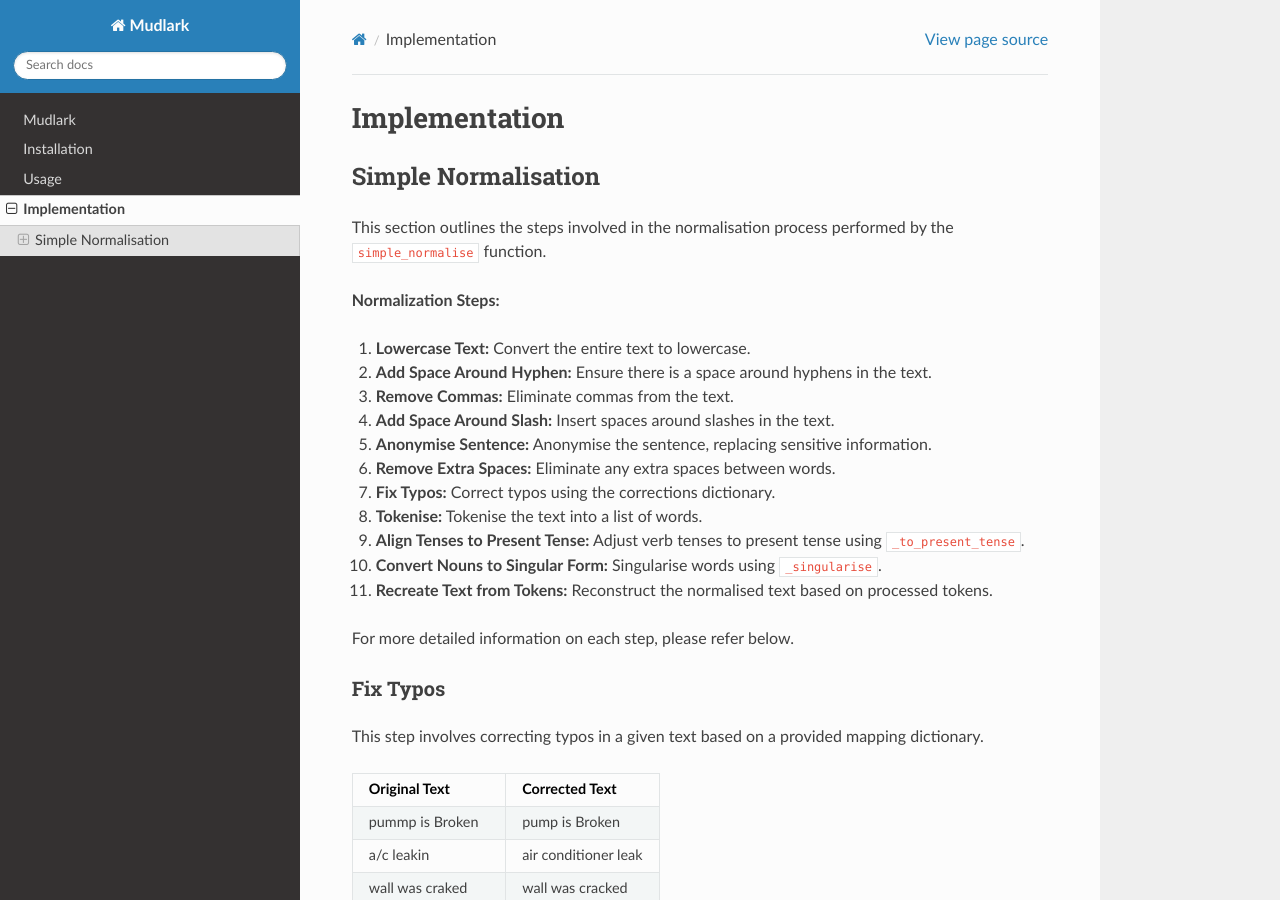
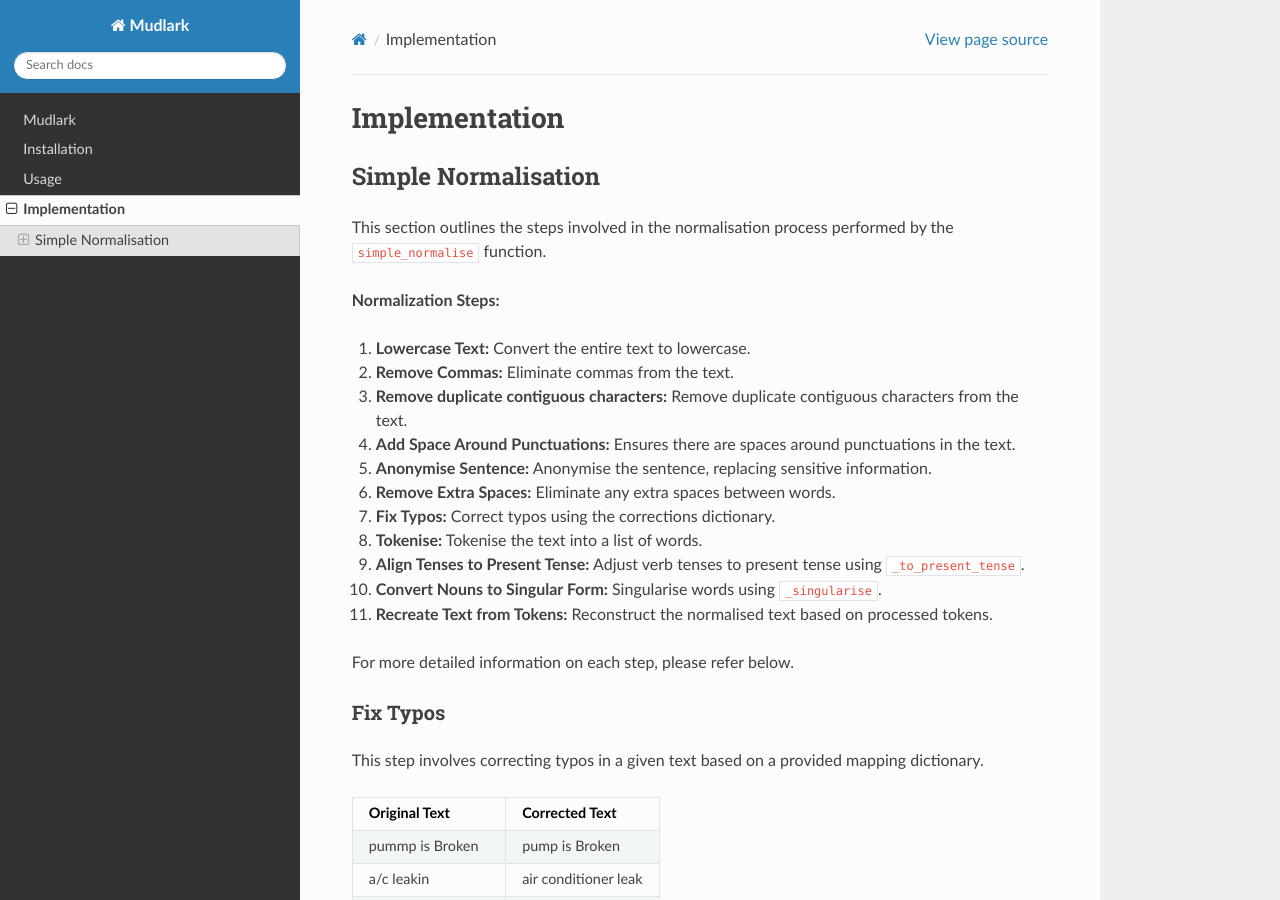
Before and after one commit to nlp-tlp/mudlark, a Sphinx documentation site: the page built from docs/source/implementation.rst, in a window 1280 px wide and 900 px high. Built offline with Sphinx 7.4.7 and the Read the Docs theme 2.0.0, drawn with Linux system fonts in a browser that asks for light colours.

Commit message:
Add simple_normalise functions
- Add spaces around punctuations
- Remove duplicate contiguous characters
- Still need to remove commas?
- TODO - remove undesirable characters
- TODO - space around slash need to handle cases where / should be preserved

```diff
--- a/docs/source/implementation.rst
+++ b/docs/source/implementation.rst
@@ -9,9 +9,9 @@
 **Normalization Steps:**
 
 1. **Lowercase Text:** Convert the entire text to lowercase.
-2. **Add Space Around Hyphen:** Ensure there is a space around hyphens in the text.
-3. **Remove Commas:** Eliminate commas from the text.
-4. **Add Space Around Slash:** Insert spaces around slashes in the text.
+2. **Remove Commas:** Eliminate commas from the text.
+3. **Remove duplicate contiguous characters:** Remove duplicate contiguous characters from the text.
+4. **Add Space Around Punctuations:** Ensures there are spaces around punctuations in the text.
 5. **Anonymise Sentence:** Anonymise the sentence, replacing sensitive information.
 6. **Remove Extra Spaces:** Eliminate any extra spaces between words.
 7. **Fix Typos:** Correct typos using the corrections dictionary.
```
Also changed, not shown: 1 other file.
